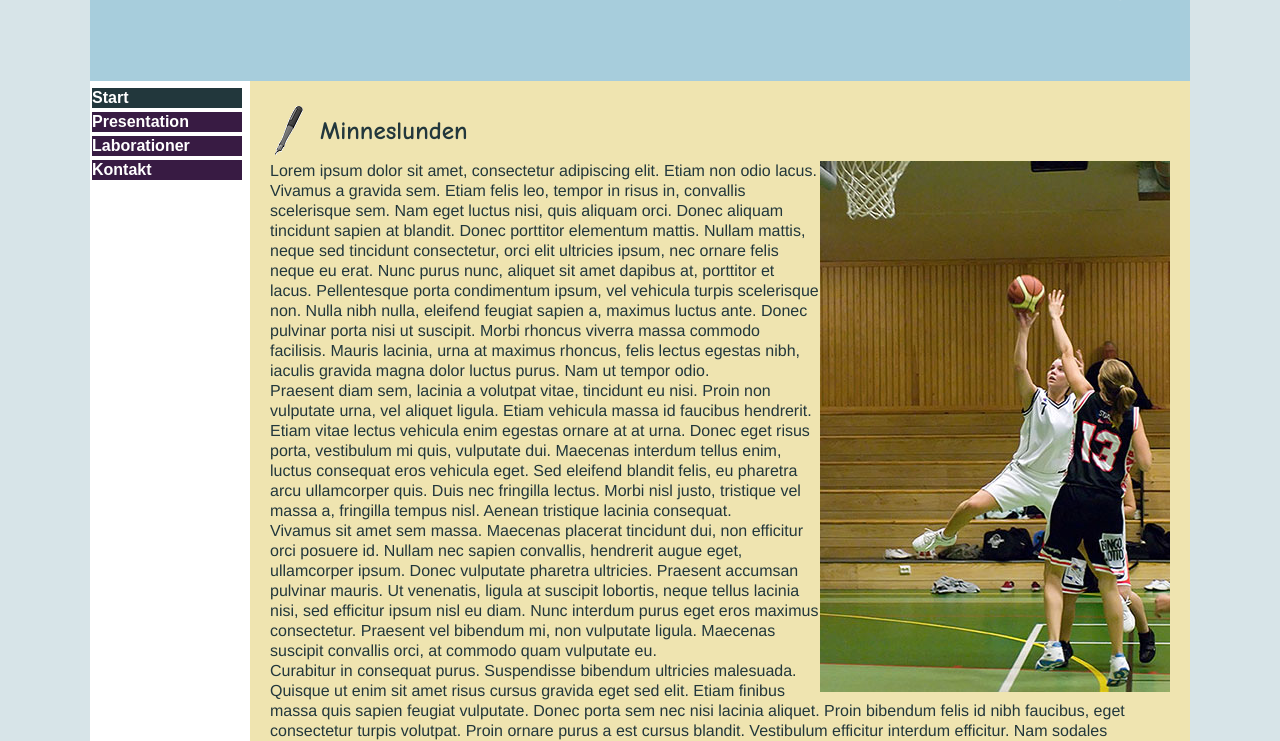
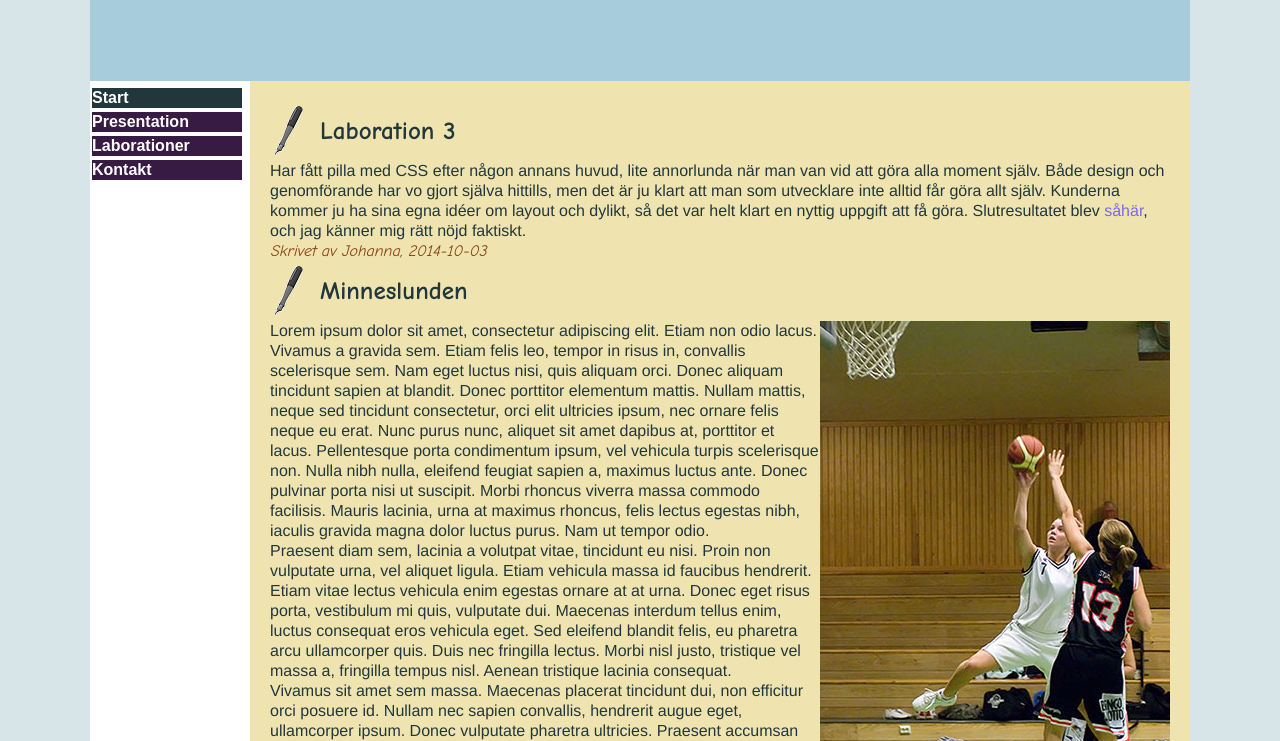
Before and after one commit to jc222fi/1ik415-laborationer, a plain HTML site: page index.html in a window 1280 px wide. Shown: the part 59-800 px from the top of the page. Drawn offline with Linux system fonts and the light colour scheme.

Commit message:
Länk och blogginlägg

```diff
--- a/index.html
+++ b/index.html
@@ -23,6 +23,15 @@
         </div>
 
         <div id="content">
+            <h2 class="post">Laboration 3</h2>
+            <p>Har fått pilla med CSS efter någon annans huvud, lite annorlunda när man van vid att
+            göra alla moment själv. Både design och genomförande har vo gjort själva hittills, men
+            det är ju klart att man som utvecklare inte alltid får göra allt själv. Kunderna kommer
+            ju ha sina egna idéer om layout och dylikt, så det var helt klart en nyttig uppgift att
+            få göra. Slutresultatet blev <a href="https://preview.c9.io/jc222fi/uppgift-3-3/index.html?_c9_id=livepreview0&_c9_host=https://ide.c9.io#">såhär</a>,
+            och jag känner mig rätt nöjd faktiskt.
+            </p>
+            <p><em>Skrivet av Johanna, 2014-10-03</em></p>
             <h2 class="post">Minneslunden</h2>
             <p><img class="right" src="pics/basket.jpg" alt="När jag går på layup" />Lorem ipsum dolor sit amet, consectetur adipiscing elit. Etiam non odio lacus.
             Vivamus a gravida sem. Etiam felis leo, tempor in risus in, convallis scelerisque sem.
```
Also changed, not shown: pages/laborationer.html (+3 -3 lines), .c9/metadata/workspace/css/print.css, .c9/metadata/workspace/css/style.css, .c9/metadata/workspace/index.html, .c9/metadata/workspace/pages/laborationer.html, 1 other file.
